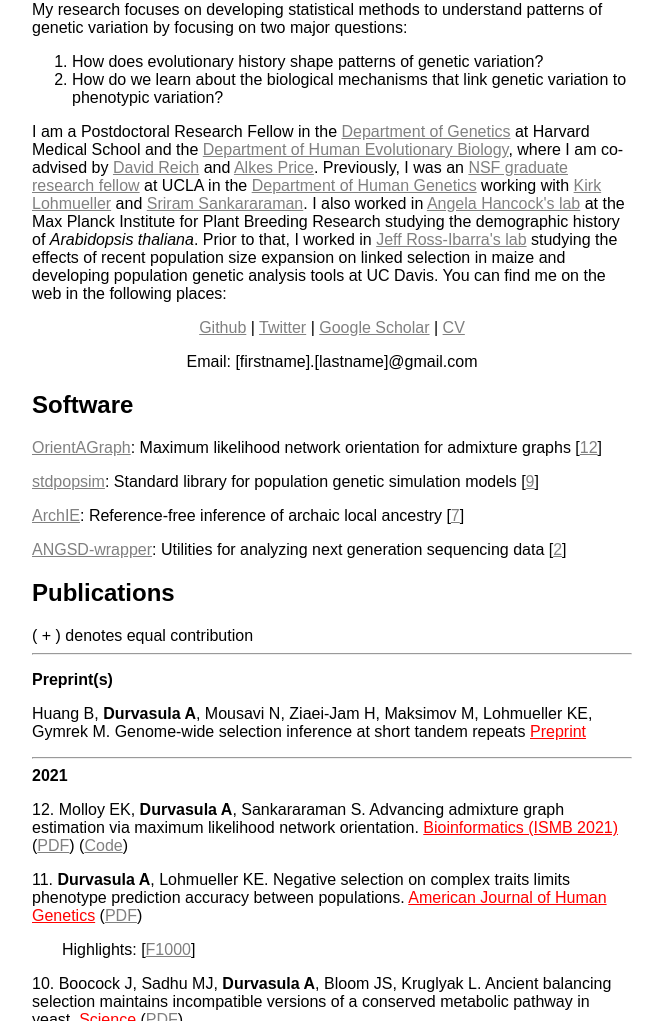
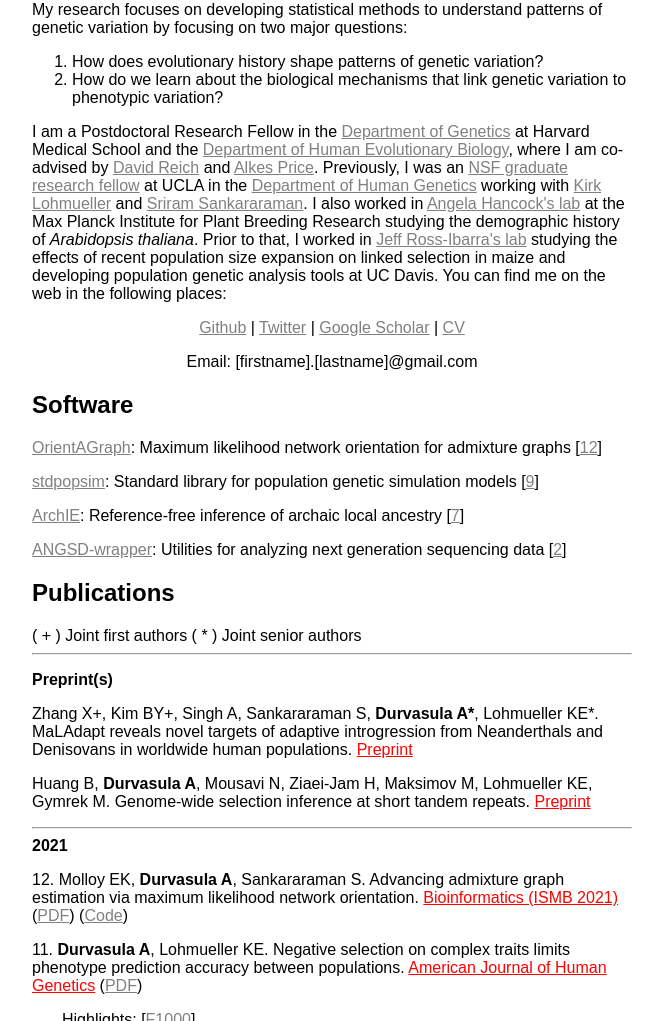
Before and after one commit to arundurvasula/arundurvasula.github.io, a plain HTML site: page index.html in a window 1280 px wide. Shown: the part 79-1100 px from the top of the page, without its empty margins (308-971 px from the left). Drawn offline with Linux system fonts and the light colour scheme.

Commit message:
Update index.html

```diff
--- a/index.html
+++ b/index.html
@@ -49,13 +49,16 @@ My research focuses on developing statistical methods to understand patterns of
 
   <h2 style="font-family:arial;">Publications</h2>
 
-( + ) denotes equal contribution
+( + ) Joint first authors
+( * ) Joint senior authors
 
     <hr />
 
 		<p><strong>Preprint(s)</strong></p>
 
-		<p>Huang B, <strong>Durvasula A</strong>, Mousavi N, Ziaei-Jam H, Maksimov M, Lohmueller KE, Gymrek M. Genome-wide selection inference at short tandem repeats <a href="https://www.biorxiv.org/content/10.1101/2022.05.12.491726v1" style="color:#FF0000">Preprint</a></p>
+	        <p>Zhang X+, Kim BY+, Singh A, Sankararaman S, <strong>Durvasula A*</strong>, Lohmueller KE*. MaLAdapt reveals novel targets of adaptive introgression from Neanderthals and Denisovans in worldwide human populations. <a href="https://www.biorxiv.org/content/10.1101/2022.05.16.491756v1" style="color:#FF0000">Preprint</a></p>
+
+		<p>Huang B, <strong>Durvasula A</strong>, Mousavi N, Ziaei-Jam H, Maksimov M, Lohmueller KE, Gymrek M. Genome-wide selection inference at short tandem repeats. <a href="https://www.biorxiv.org/content/10.1101/2022.05.12.491726v1" style="color:#FF0000">Preprint</a></p>
 
 		<hr />
 
```
